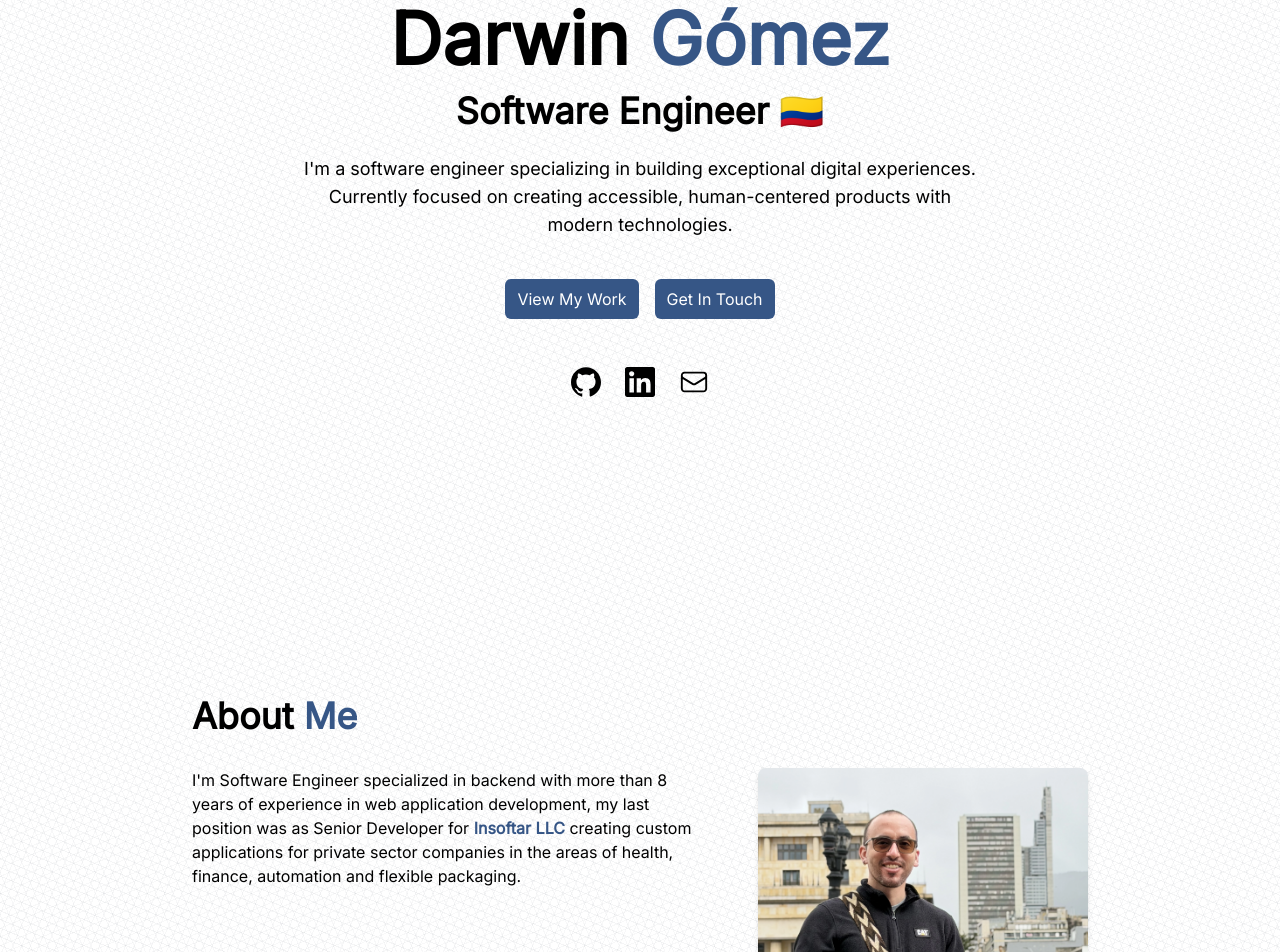
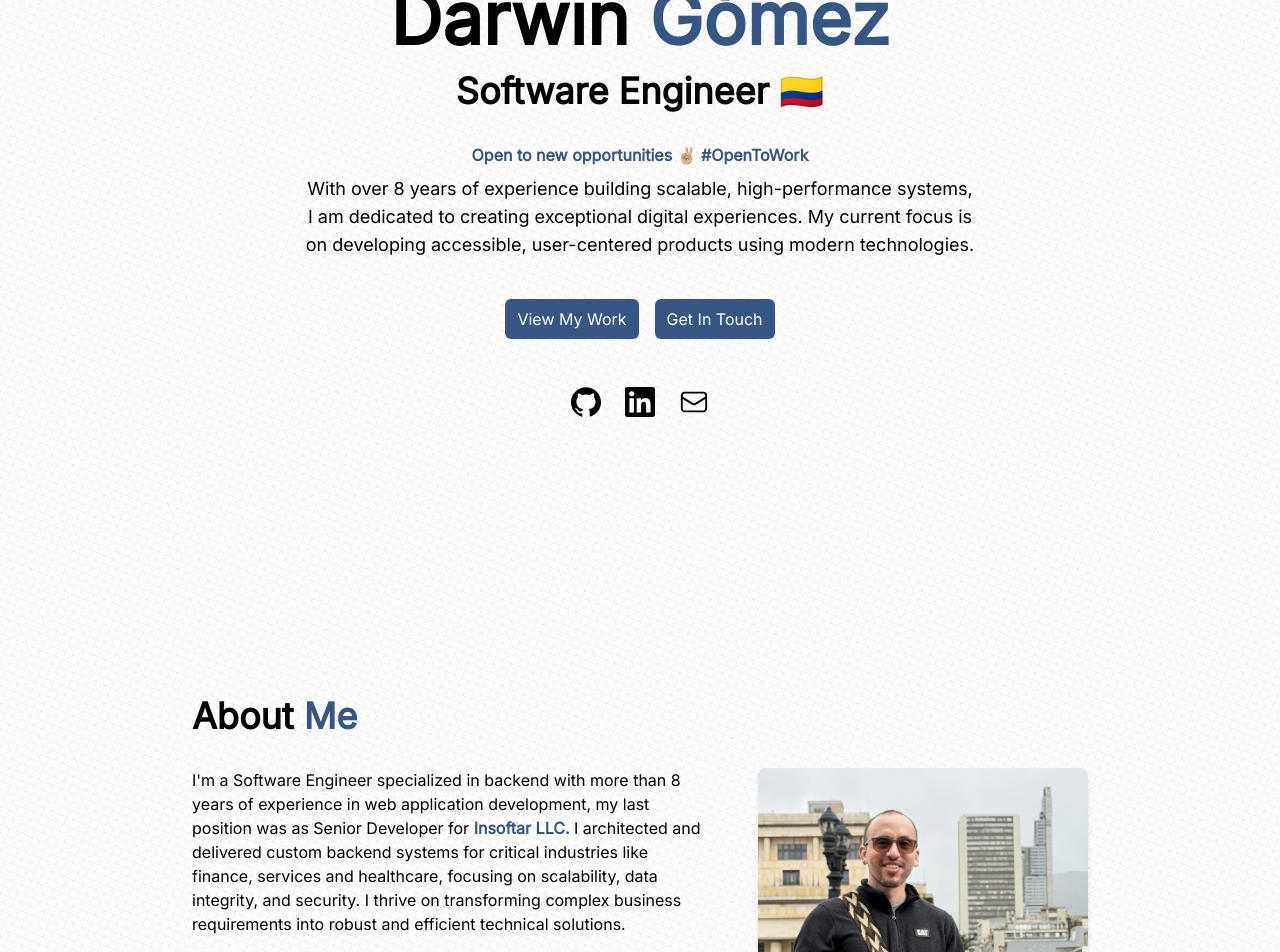
Before and after one commit to darwintnt/portfolio, a Vue app: page / in a window 1280 px wide. Shown: the part 200-1152 px from the top of the page. Built offline with nearby package versions, Linux system fonts and the light colour scheme.

Commit message:
fix: text corrections

```diff
--- a/index.html
+++ b/index.html
@@ -2,9 +2,8 @@
 <html lang="en">
   <head>
     <meta charset="UTF-8" />
-    <link rel="icon" type="image/svg+xml" href="/vite.svg" />
     <meta name="viewport" content="width=device-width, initial-scale=1.0" />
-    <meta name="description" content="Web developer CV" />
+    <link rel="canonical" href="https://www.darwintnt.co/" />
     <title>Darwin Gómez | Software Engineer</title>
     <meta property="og:type" content="website" />
     <meta property="og:url" content="https://www.darwintnt.co/" />
@@ -29,6 +28,19 @@
       href="https://fonts.googleapis.com/css2?family=Inter:ital,opsz,wght@0,100;0,300;0,400;0,700;0,900;1,100;1,300;1,400;1,700;1,900&display=swap"
       rel="stylesheet"
     />
+    <script type="application/ld+json">
+      {
+        "@context": "https://schema.org",
+        "@type": "Person",
+        "name": "Darwin Gómez",
+        "jobTitle": "Software Engineer",
+        "url": "https://www.darwintnt.co",
+        "sameAs": [
+          "https://github.com/darwintnt",
+          "https://linkedin.com/in/darwintnt"
+        ]
+      }
+    </script>
   </head>
   <body>
     <div id="app"></div>
--- a/src/components/About.vue
+++ b/src/components/About.vue
@@ -9,7 +9,7 @@
         <div class="grid md:grid-cols-5 gap-12 items-start">
           <div class="md:col-span-3 space-y-4 text-muted-foreground">
             <p>
-              I'm Software Engineer specialized in backend with more than 8
+              I'm a Software Engineer specialized in backend with more than 8
               years of experience in web application development, my last
               position was as Senior Developer for
               <span class="text-gradient font-bold"
@@ -19,11 +19,14 @@
                   rel="noopener noreferrer"
                   aria-label="Insoftar webpage"
                 >
-                  Insoftar LLC
+                  Insoftar LLC.
                 </a></span
               >
-              creating custom applications for private sector companies in the
-              areas of health, finance, automation and flexible packaging.
+              I architected and delivered custom backend systems for critical
+              industries like finance, services and healthcare, focusing on
+              scalability, data integrity, and security. I thrive on
+              transforming complex business requirements into robust and
+              efficient technical solutions.
             </p>
           </div>
 
--- a/src/components/Hero.vue
+++ b/src/components/Hero.vue
@@ -16,13 +16,18 @@
           Software Engineer 🇨🇴
         </h2>
 
+        <p class="text-primary font-bold py-2">
+          Open to new opportunities ✌🏼 #OpenToWork
+        </p>
+
         <p
           class="text-lg text-muted-foreground max-w-2xl mx-auto mb-10 animate-slide-up"
           :style="{ animationDelay: '0.4s' }"
         >
-          I'm a software engineer specializing in building exceptional digital
-          experiences. Currently focused on creating accessible, human-centered
-          products with modern technologies.
+          With over 8 years of experience building scalable, high-performance
+          systems, I am dedicated to creating exceptional digital experiences.
+          My current focus is on developing accessible, user-centered products
+          using modern technologies.
         </p>
 
         <div
--- a/src/components/Portfolio.vue
+++ b/src/components/Portfolio.vue
@@ -23,7 +23,10 @@
                 <div
                   class="aspect-video from-primary/10 to-primary/5 flex items-center justify-center"
                 >
-                  <v-lazy-image :src="project.image" alt="img" />
+                  <v-lazy-image
+                    :src="project.image"
+                    alt="Captura del proyecto"
+                  />
                 </div>
                 <div
                   class="absolute inset-0 bg-primary/10 opacity-0 group-hover:opacity-100 transition-opacity duration-300"
```
Also changed, not shown: public/robot.txt (added), 1 other file (tests, documents, lock files or other folders).
